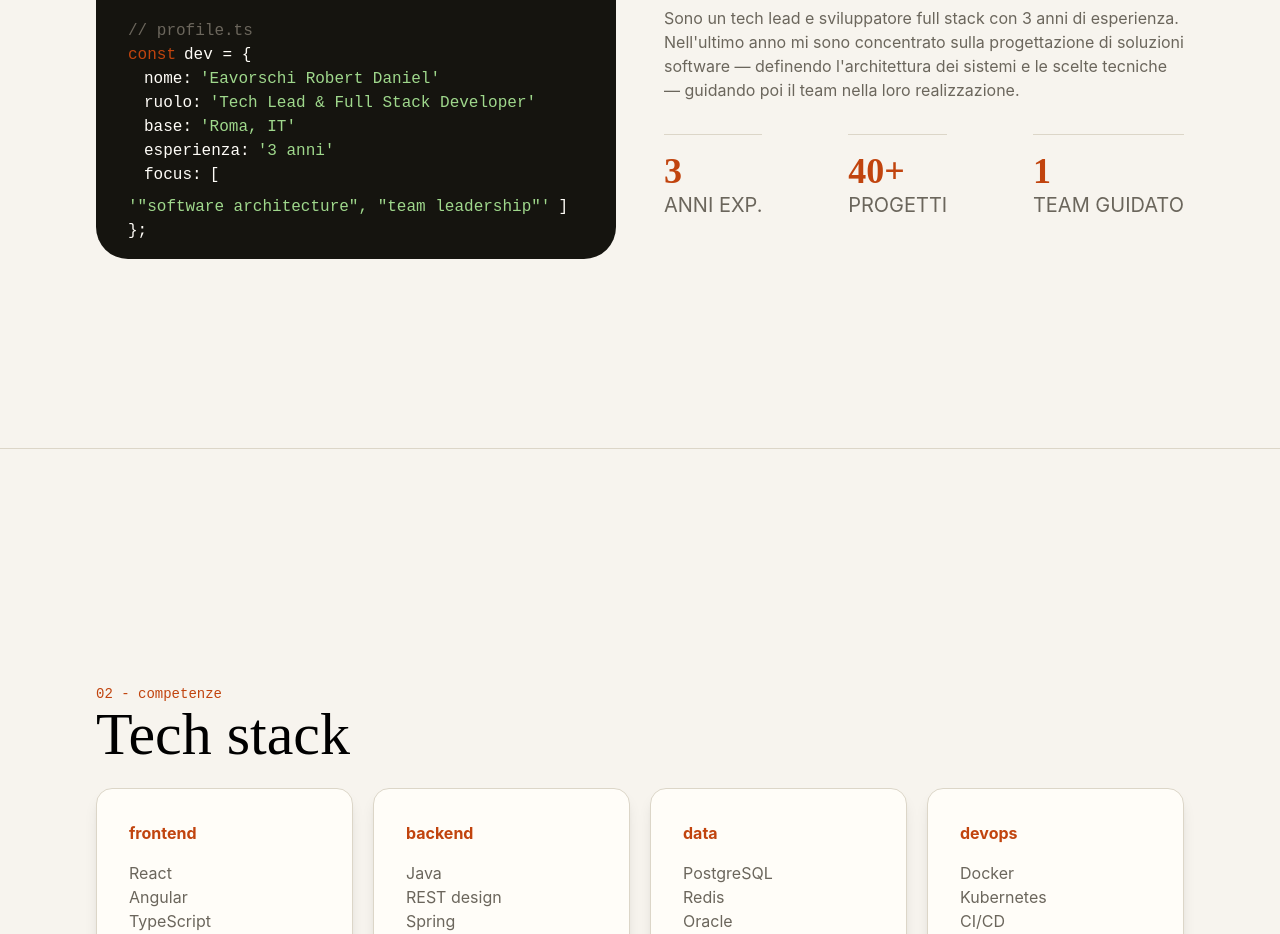
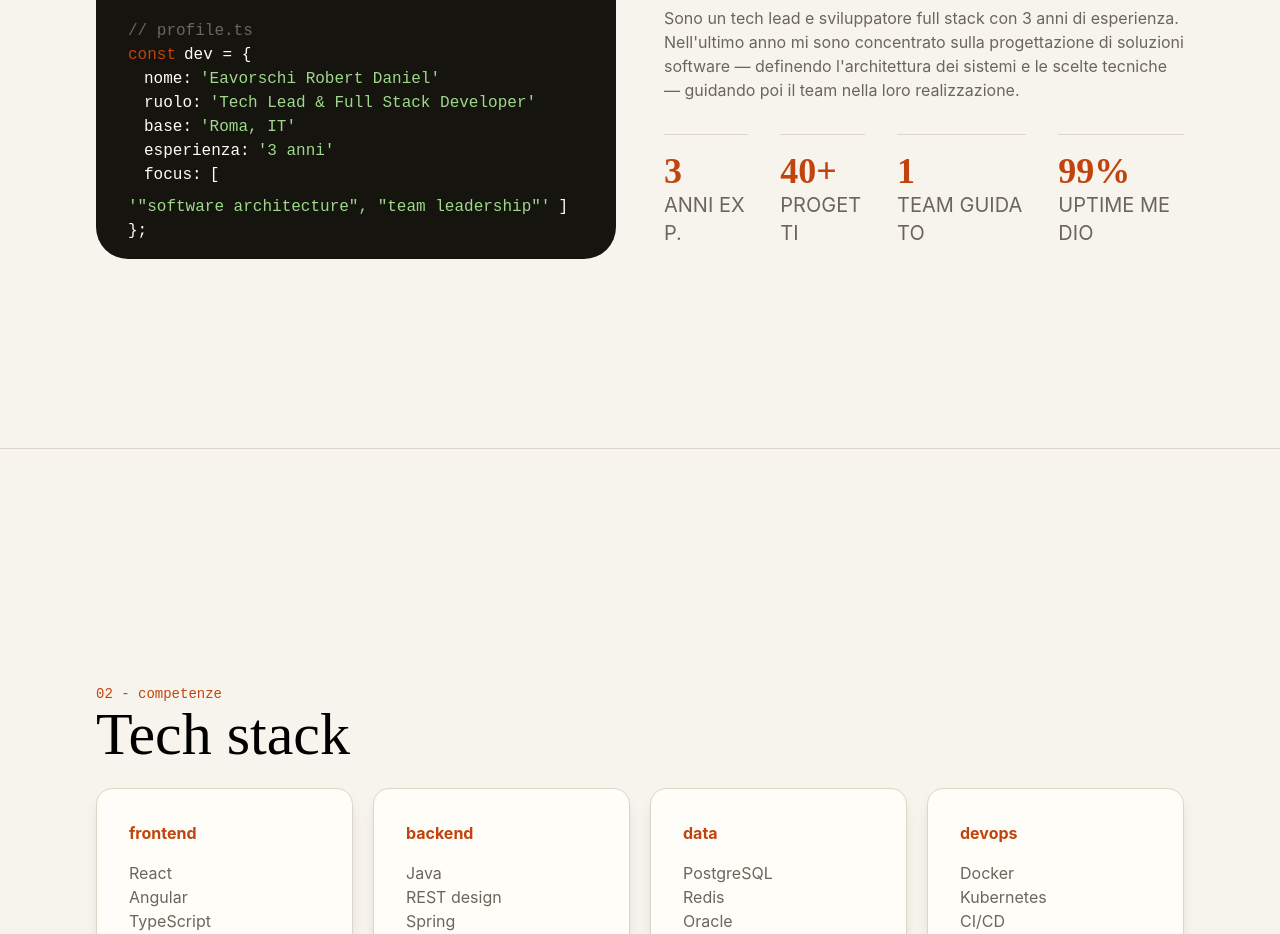
Before and after one commit to EavorschiRobert/portfolio, a React app: page / in a window 1280 px wide. Shown: the part 1183-2117 px from the top of the page. Built offline with nearby package versions, Linux system fonts and the light colour scheme; the HTML template or start-up script is replaced by a standard one.

Commit message:
feat(language): add language switch

```diff
--- a/src/constants/counter-attivita.ts
+++ b/src/constants/counter-attivita.ts
@@ -17,6 +17,11 @@ export const counterAttivita: AboutJson[] = [
             {
                 title: '1',
                 content: 'TEAM GUIDATO',
+                type: 'string'
+            },
+            {
+                title: '99%',
+                content: 'UPTIME MEDIO',
                 type: 'string'
             },
         ]
@@ -39,6 +44,11 @@ export const counterAttivita: AboutJson[] = [
                 content: 'TEAM LEAD',
                 type: 'string'
             },
+            {
+                title: '99%',
+                content: 'AVG. UPTIME',
+                type: 'string'
+            },
         ]
     },
 
--- a/src/sections/about/About.tsx
+++ b/src/sections/about/About.tsx
@@ -1,11 +1,20 @@
 import Terminal from "../../components/terminal/Terminal.tsx";
 import {counterAttivita} from "../../constants/counter-attivita.ts";
+import {useLanguage} from "../../context/language-context.tsx";
 
 const About = () => {
+    const {language} = useLanguage();
     return(
         <div id="about">
             <div className="w-full">
+                {language === 'ita'
+                ? (
                         <p className="text-accent font-code text-sm">01 - chi sono</p>
+                    )
+                : (
+                        <p className="text-accent font-code text-sm">01 - about me</p>
+                    )}
+
                 <p className="font-heading text-3xl md:text-6xl mb-6">About me</p>
             </div>
             <div className="w-full flex flex-col justify-between items-start gap-4 lg:gap-12 lg:flex-row">
@@ -15,24 +24,48 @@ const About = () => {
 
                 <div className="lg:w-1/2 text-muted flex flex-col justify-between gap-8 ">
                     <span>
+                        {
+                            language === 'ita'
+                            ? (
+                                <>
                                     <p className="font-heading text-2xl">
                                         Progetto
                                         <em className="text-accent"> architetture software </em>
                                         e guido i team che le costruiscono.
                                     </p>
-
                                     <p>Sono un tech lead e sviluppatore full stack con 3 anni di esperienza.
                                         Nell'ultimo anno mi sono concentrato sulla progettazione di soluzioni
                                         software — definendo l'architettura dei sistemi e le scelte tecniche — guidando
                                         poi il team nella loro realizzazione.
                                     </p>
+                                </>
+
+                                )
+                            : (
+                                <>
+                                    <p className="font-heading text-2xl">
+                                        I design
+                                        <em className="text-accent"> software architectures </em>
+                                        and lead the teams that build them.
+                                    </p>
+                                    <p>I'm a tech lead and full stack developer with 3 years of experience.
+                                        Over the last year I've focused on designing software solutions —
+                                        defining system architecture and technical direction — then leading
+                                        the team through delivery.
+                                    </p>
+                                </>
+                                )
+                        }
+
+
+
                     </span>
 
                     <div className="flex
                           justify-between
                           gap-8"
                     >
-                        {counterAttivita[0].data.map((item, index) => (
+                        {counterAttivita.find(item => item.location === language)?.data.map((item, index) => (
                             <span className="border-t border-line" key={index}>
                                     <p className="text-accent text-2xl md:text-4xl font-heading font-bold mt-4">{item.title}</p>
                                     <p className="break-all text-sm md:text-xl">{item.content}</p>
--- a/src/sections/skills/Skills.tsx
+++ b/src/sections/skills/Skills.tsx
@@ -1,12 +1,24 @@
 import {skills} from "../../constants/skills.ts";
 import type {SkillsType} from "../../types/skills.type.ts";
 import './Skills.css';
+import {useLanguage} from "../../context/language-context.tsx";
 
 const Skills = () => {
+    const {language} = useLanguage();
+
     return(
         <div id="skills">
             <div className="w-full">
-                <p className="text-accent font-code text-sm">02 - competenze</p>
+                {
+                    language === 'ita'
+                    ? (
+                            <p className="text-accent font-code text-sm">02 - competenze</p>
+                        )
+                        : (
+                            <p className="text-accent font-code text-sm">02 - skills</p>
+                        )
+                }
+
                 <p className="font-heading text-3xl md:text-6xl mb-6">Tech stack</p>
             </div>
             <div className="skill-grid">
```
Lines whose indentation alone changed are shown as unchanged.
